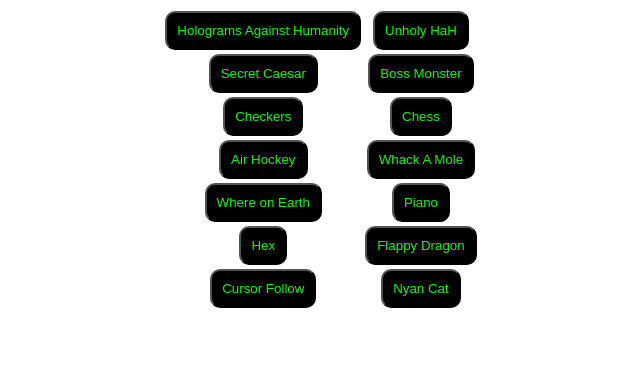
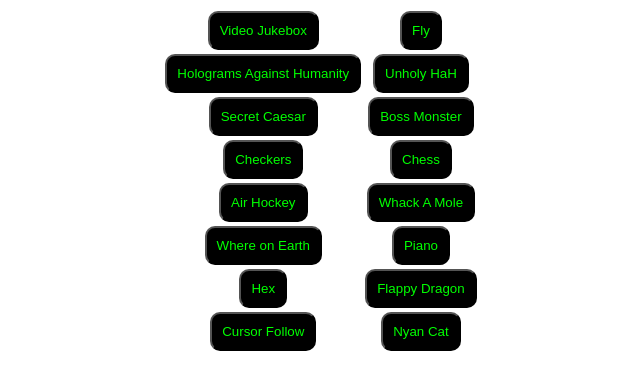
Before and after one commit to LunarTiger/AltspaceVR, a Jekyll site: the page Redirector/Campfire.html, which Jekyll copies as it is, in a window 1280 px wide. Shown: the top 390 px of the page, without its empty margins (319-959 px from the left). Built offline with Jekyll 4.4.1, drawn with Linux system fonts in a browser that asks for light colours.

Commit message:
Update Campfire.html

```diff
--- a/Redirector/Campfire.html
+++ b/Redirector/Campfire.html
@@ -12,6 +12,10 @@
 	</head>
 	<body>
 		<table>
+			<tr>
+				<th><a href='http://video-jukebox.firebaseapp.com/'><button type="button" name="Video Jukebox">Video Jukebox</button></a></th>
+				<th><a href='http://output.jsbin.com/redukux'><button type="button" name="Fly">Fly</button></a></th>
+			</tr>
 			<tr>
 				<th><a href='https://hah.altvr.com/play'><button type="button" name="Holograms Against Humanity">Holograms Against Humanity</button></a></th>
 				<th><a href='http://hah.jacobralph.org:7878/play?gameId=qc5AxjCQ2WPmKKF7v'><button type="button" name="Unholy HaH">Unholy HaH</button></a></th>
```
